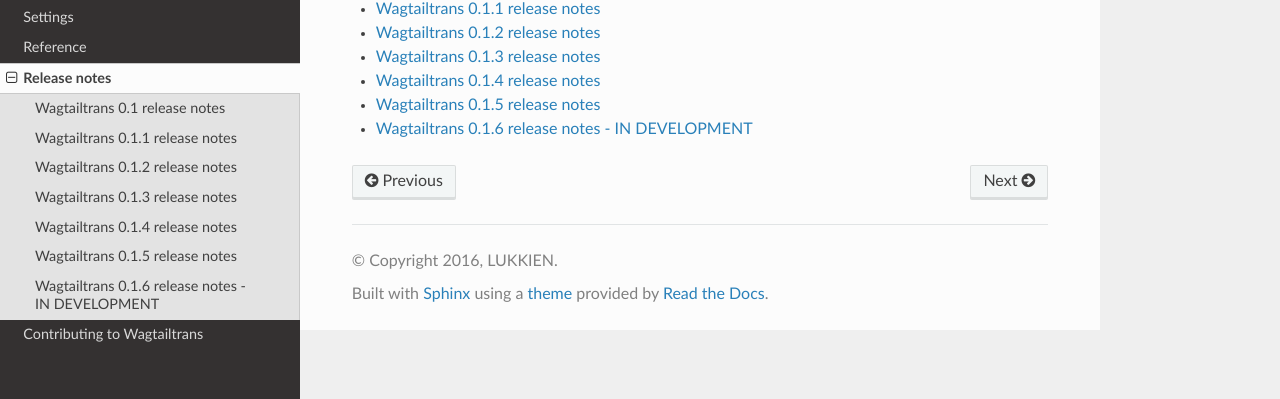
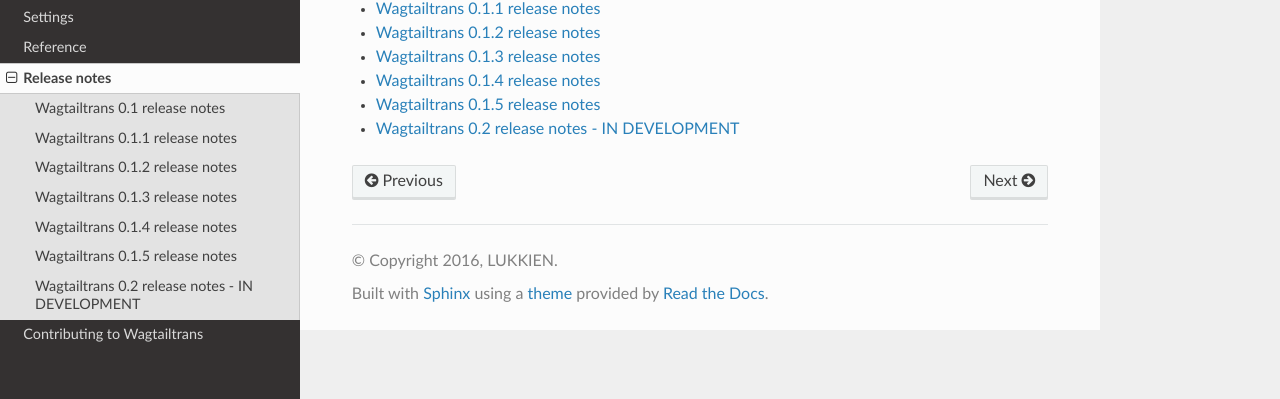
Before and after one commit to wagtail/wagtailtrans, a Sphinx documentation site: the page built from docs/source/releases/index.rst, in a window 1280 px wide. Shown: the part 187-586 px from the top of the page. Built offline with Sphinx 7.4.7 and the Read the Docs theme 2.0.0, drawn with Linux system fonts in a browser that asks for light colours.

```diff
--- a/CHANGELOG.rst
+++ b/CHANGELOG.rst
@@ -1,8 +1,10 @@
 Changelog
 =========
 
-0.1.6 (XX-XX-XXXX)
+0.2 (XX-XX-XXXX)
 ------------------
+
+This release drops support for Wagtail versions below 1.12
 
 
 0.1.5 (27-08-2017)
--- a/docs/source/releases/index.rst
+++ b/docs/source/releases/index.rst
@@ -14,4 +14,4 @@ Release notes
     0.1.3
     0.1.4
     0.1.5
-    0.1.6
+    0.2
--- a/src/wagtailtrans/__init__.py
+++ b/src/wagtailtrans/__init__.py
@@ -2,7 +2,7 @@ from os import path
 
 default_app_config = 'wagtailtrans.apps.WagtailTransConfig'
 
-VERSION = (0, 1, 6, 'dev0')
+VERSION = (0, 2, 0, 'dev0')
 
 WAGTAILTRANS_TEMPLATE_DIR = path.join(path.dirname(__file__), 'templates')
 
```
Also changed, not shown: other parts of CHANGELOG.rst (+1 -1 lines), docs/source/releases/0.1.6.rst (deleted, +0 -22 lines), docs/source/releases/0.2.rst (added, +24 -0 lines).
